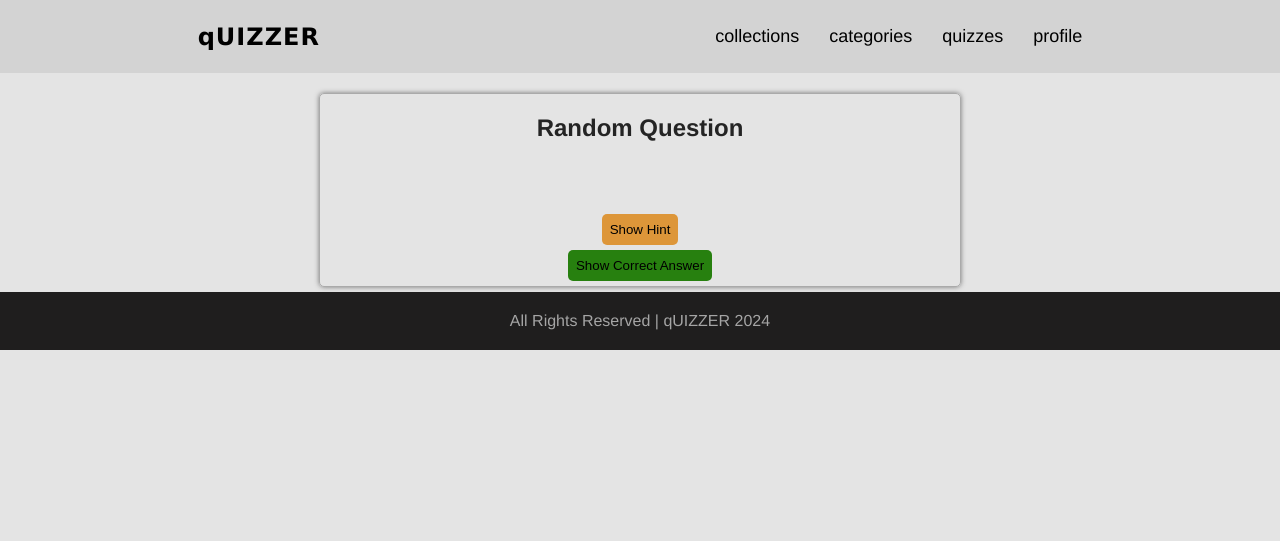
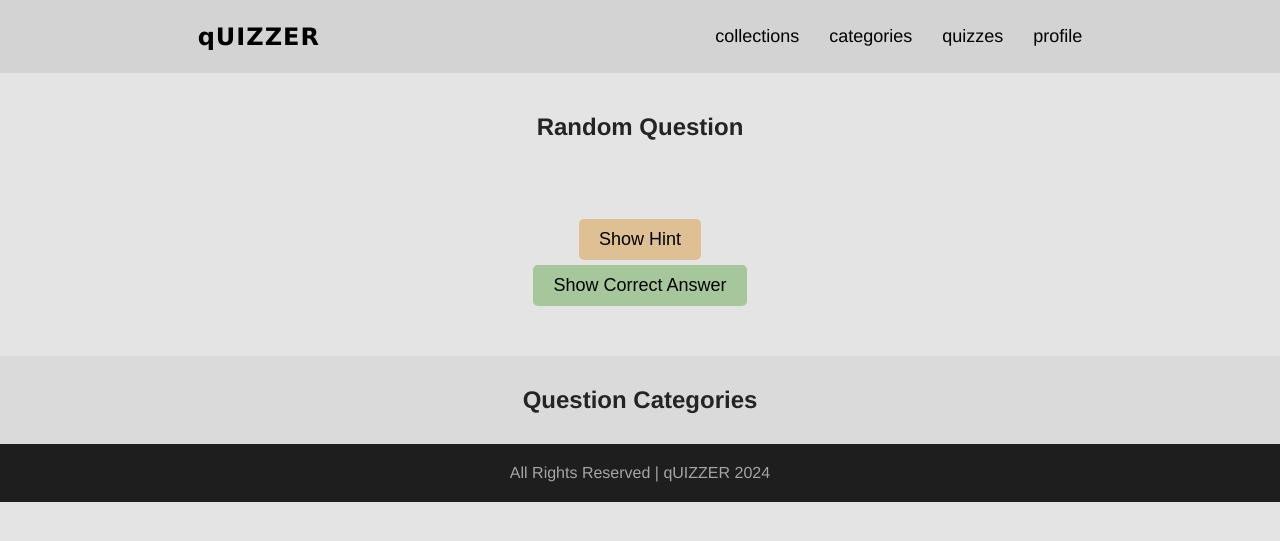
Before and after one commit to bibek-beebayk/quizzer, a Django app: template templates/index.html in a window 1280 px wide. Shown: the top 541 px of the page. Run offline with Django 5.2, Linux system fonts and the light colour scheme; the template is opened without the code that fills it, so the values that code supplies are empty.

Commit message:
feat: fetch categories; update sttyles

```diff
--- a/apps/qna/views.py
+++ b/apps/qna/views.py
@@ -1,11 +1,14 @@
 from django.shortcuts import render
 
-from apps.qna.models import Question
+from apps.qna.models import Category, Question
+from django.db.models import Count
 
 
 def index(request):
     context = {}
     random_question = Question.random_question()
+    categories = Category.objects.annotate(questions_count=Count('questions')).filter(questions_count__gt=0)
     context["random_question"] = random_question
     context["random_question_correct_answer"] = random_question.answers.get(is_correct=True)
+    context["categories"] = categories
     return render(request, 'index.html', context)
--- a/templates/index.html
+++ b/templates/index.html
@@ -6,7 +6,7 @@
     <div class="random-question">
         <h2>Random Question</h2>
         <h4>{{random_question}}</h4>
-        <button id="showHintButton" class="button" style="background-color: rgb(221, 150, 57);">Show Hint</button>
+        <button id="showHintButton" class="button" style="background-color: rgb(223, 191, 148); font-size: large; padding: 10px 20px;">Show Hint</button>
         <div id="hintDiv" class="hint">
             <p>{{random_question.hint}}</p>
         </div>
@@ -17,9 +17,18 @@
             <p>=> &nbsp; {{answer.answer_text}}</p>
             {% endfor %}
         </div> -->
-        <button id="showCorrectAnswer" class="button" style="background-color: rgb(39, 128, 15);">Show Correct Answer</button>
+        <button id="showCorrectAnswer" class="button" style="background-color: rgb(165, 199, 155); font-size: large; padding: 10px 20px;">Show Correct Answer</button>
         <div class="correct-answer" id="correctAnswer">
             <p>{{random_question_correct_answer.answer_text}}</p>
+        </div>
+    </div>
+
+    <div class=" categories">
+        <h2>Question Categories</h2>
+        <div class="category-list">
+            {% for category in categories %}
+            <a href="">{{category.name}}</a>
+            {% endfor %}
         </div>
     </div>
 </div>
@@ -52,6 +61,42 @@
 
 
 <style>
+
+    .categories{
+        display: flex;
+        flex-direction: column;
+        align-items: center;
+        width: 100%;
+        margin-top: 40px;
+        padding: 10px;
+        background-color: rgb(218, 218, 218);
+    }
+
+    .category-list{
+        display: flex;
+        flex-wrap: wrap;
+        justify-content: center ;
+        gap: 20px;
+        width: 60%;
+
+        a{
+            text-decoration: none;
+            font-size: larger;
+            /* width: 10%; */
+            text-align: center;
+            padding: 30px 40px;
+            border: 1px solid rgb(173, 173, 173);
+            border-radius: 10px;
+            color: rgb(63, 63, 63);
+        }
+
+        a:hover{
+            box-shadow: 0px 0px 5px 0px rgba(122, 122, 122, 1);
+            background-color: rgb(63, 63, 63);
+            color: rgb(218, 218, 218);
+        }
+    }
+
     .options {
         display: none;
     }
@@ -73,6 +118,8 @@
 
     .main-container {
         display: flex;
+        flex-direction: column;
+        align-items: center;
         justify-content: center;
         color: rgb(36, 36, 36);
     }
@@ -85,23 +132,31 @@
         align-items: center;
         justify-content: center;
         gap: 5px;
-        border: 1px solid rgb(170, 170, 170);
+        /* border: 1px solid rgb(170, 170, 170); */
         margin-bottom: 5px;
         margin-top: 20px;
-        border-radius: 5px;
-        box-shadow: 0px 0px 5px 0px rgba(122, 122, 122, 1);
+        /* border-radius: 5px;
+        box-shadow: 0px 0px 5px 0px rgba(122, 122, 122, 1); */
         padding-bottom: 5px;
+
+        h4{
+            color: rgb(56, 56, 56);
+            font-size: large;
+            font-weight: normal;
+        }
     }
 
     .correct-answer {
         display: none;
         color: rgb(39, 128, 15);
+        font-size: x-large;
     }
 
     .hint{
         display: none;
         font-style: italic;
         color: rgb(221, 150, 57);
+        font-size: larger;
     }
 
     @media screen and (max-width: 768px) {
--- a/templates/navbar.html
+++ b/templates/navbar.html
@@ -91,7 +91,7 @@
             }
 
             a:hover {
-                color: rgb(251, 191, 191);
+                color: rgb(31, 141, 3);
             }
         }
 
```
Also changed, not shown: apps/qna/admin.py (+9 -1 lines), apps/qna/models.py (+13 -1 lines), apps/qna/migrations/0007_quiz.py (added), apps/qna/migrations/0008_alter_quiz_options.py (added), apps/qna/migrations/0009_alter_collection_questions_alter_quiz_questions.py (added), apps/qna/migrations/0010_question_answer_explanation.py (added).
